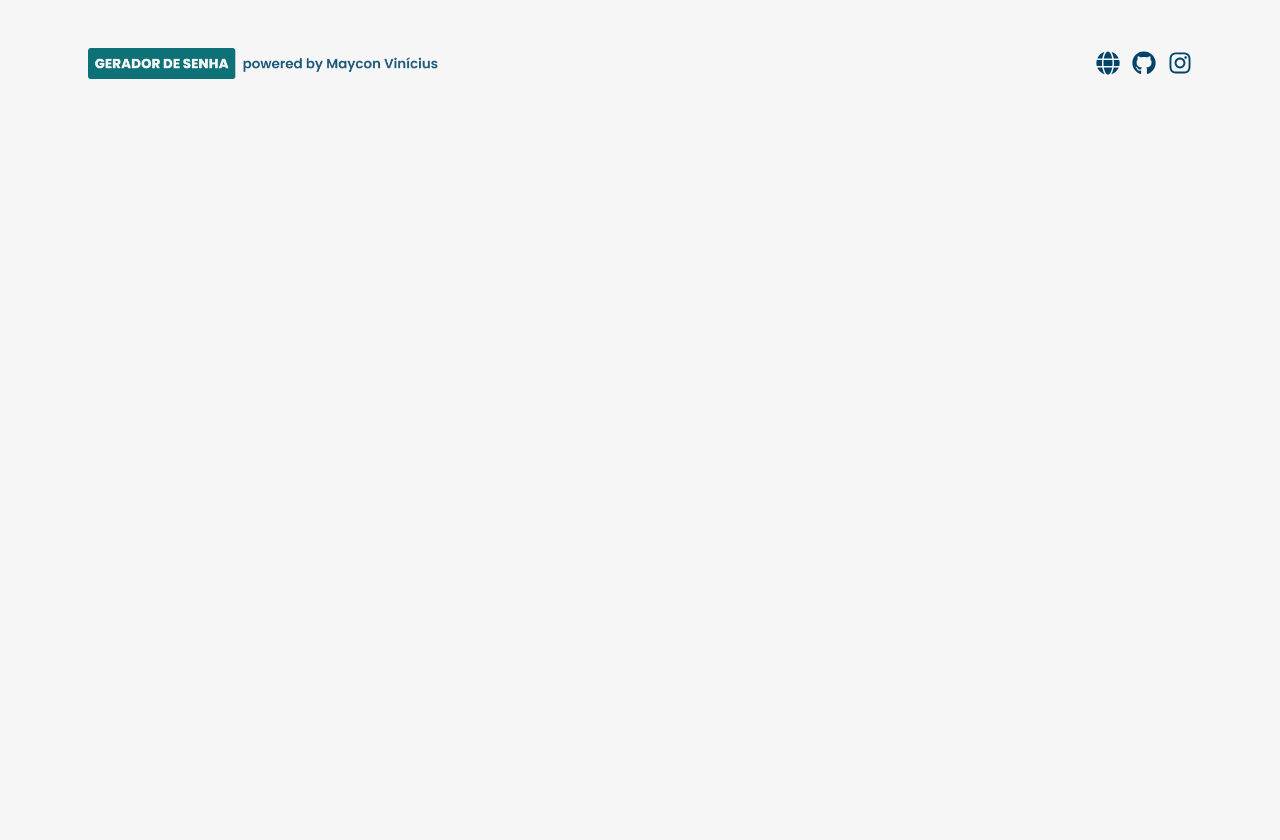
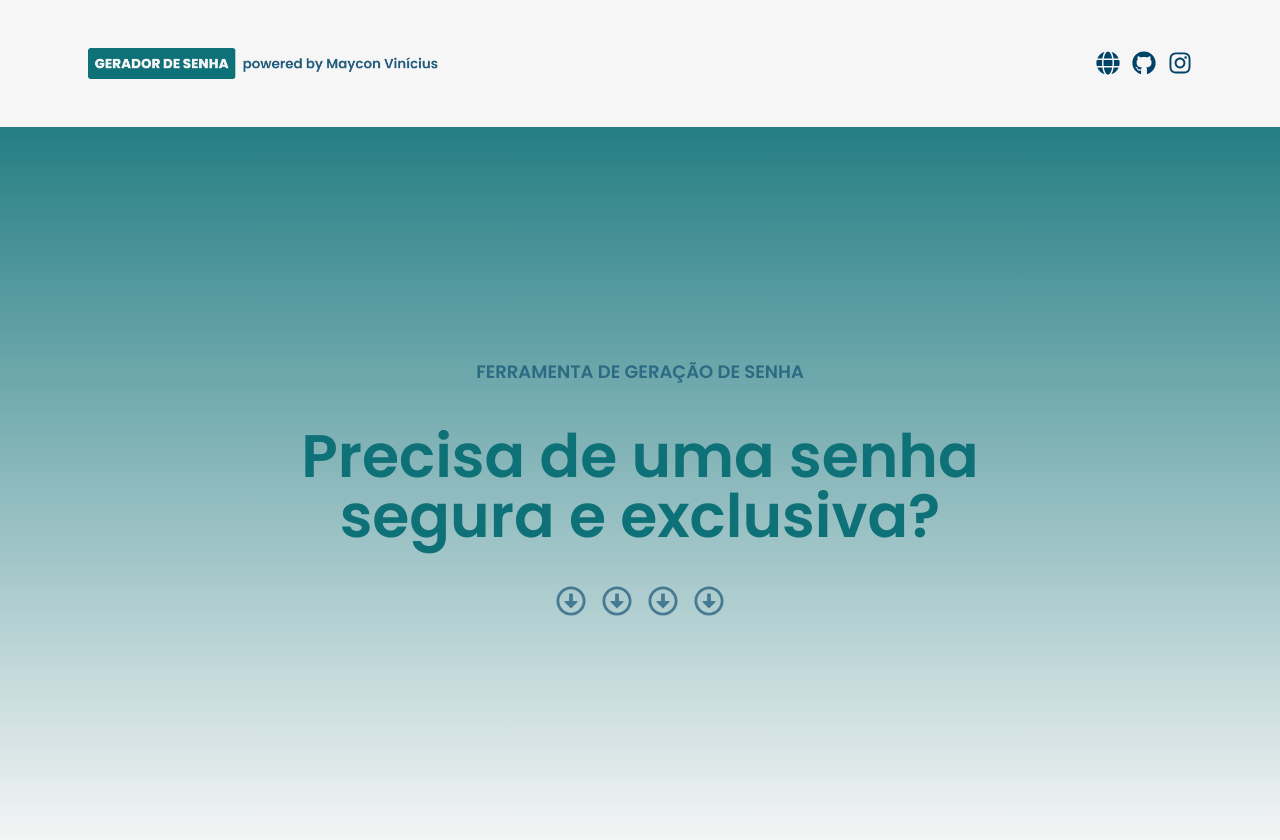
Before and after one commit to mayconviniciusdev/password-generator, a Next.js app: page / in a window 1280 px wide. Shown: the top 840 px of the page. Before the commit the page ends 800 px from the top, so only its background shows below. Built offline with nearby package versions, Linux system fonts and the light colour scheme.

Commit message:
Adding banner

```diff
--- a/src/app/page.js
+++ b/src/app/page.js
@@ -1,9 +1,11 @@
 import Header from "@/components/header";
+import Banner from "@/components/banner";
 
 export default function Home() {
   return (
     <main>
-      <div className="px-6"><Header/></div>
+      <Header/>
+      <Banner/>
     </main>
   )
 }
--- /dev/null
+++ b/src/components/banner.js
@@ -0,0 +1,20 @@
+import { FaRegArrowAltCircleDown } from "react-icons/fa";
+
+const Banner = () => {
+  return (
+    <div style={{position: 'relative', height: '90vh'}} className=" p-0 !important bg-gradient-to-t from-white/10 to-standard-turquoise/90">
+      <div className="absolute inset-0 p-40 text-center flex flex-col justify-center">
+        <p className="text-lg text-standard-blue/60 font-semibold">FERRAMENTA DE GERAÇÃO DE SENHA</p>
+        <h1 className="text-6xl font-bold py-10 text-standard-turquoise">Precisa de uma senha <span className="block">segura e exclusiva?</span></h1>
+        <p className="flex mx-auto text-3xl text-standard-blue/60">
+          <FaRegArrowAltCircleDown className="mx-2"/>
+          <FaRegArrowAltCircleDown className="mx-2"/>
+          <FaRegArrowAltCircleDown className="mx-2"/>
+          <FaRegArrowAltCircleDown className="mx-2"/>
+        </p>
+      </div>
+    </div>
+  )
+}
+
+export default Banner;
```
